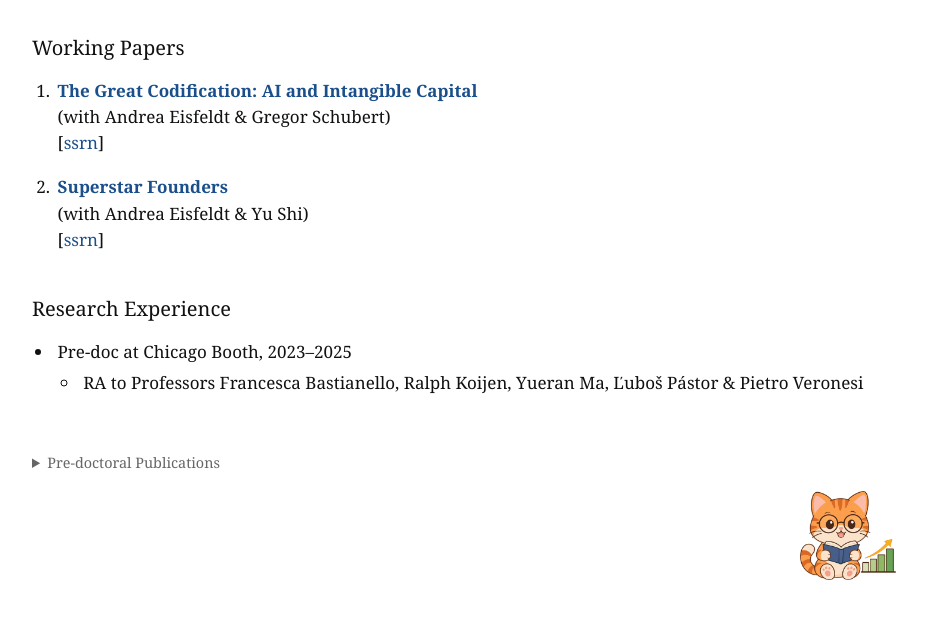
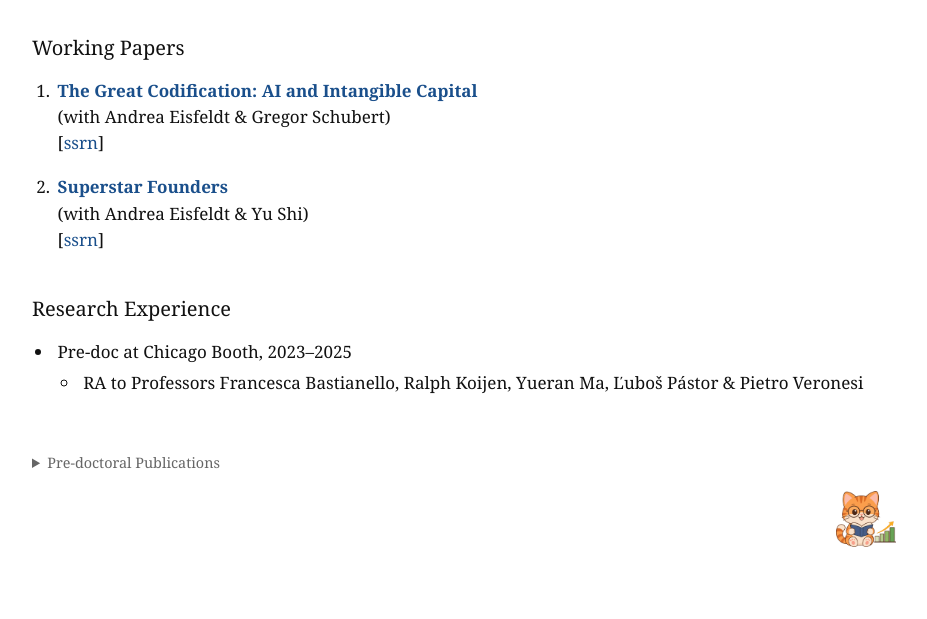
Before and after one commit to arialiu1/arialiu1.github.io, a plain HTML site: page index.html in a window 1280 px wide. Shown: the part 287-906 px from the top of the page, without its empty margins (176-1103 px from the left). Drawn offline with Linux system fonts and the light colour scheme.

Commit message:
Cat smaller: 96px -> 60px
Co-Authored-By: Claude Opus 5.5 <noreply@anthropic.com>

```diff
--- a/index.html
+++ b/index.html
@@ -81,7 +81,7 @@
   </ol>
 </details>
 
-<p class="cat"><img src="cat.png" alt="" width="96" height="90"></p>
+<p class="cat"><img src="cat.png" alt="" width="60" height="56"></p>
 
 </main>
 </body>
--- a/style.css
+++ b/style.css
@@ -36,4 +36,4 @@ details[open] summary { margin-bottom: 1rem; }
 .small b a { text-decoration-thickness: 1px; text-underline-offset: 3px; text-decoration-color: var(--line); }
 .small b a:hover { text-decoration-color: currentColor; }
 .cat { text-align: right; margin: 1rem 0 0; line-height: 0; }
-.cat img { width: 96px; height: auto; }
+.cat img { width: 60px; height: auto; }
```
